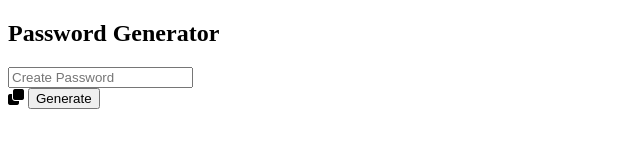
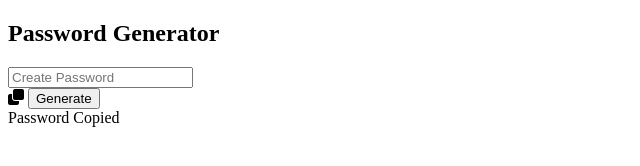
Before and after one commit to SuperGandhi/Pasword-generator, a plain HTML site: page index.html in a window 1280 px wide. Shown: the whole page, without its empty margins (0-640 px from the left). Drawn offline with Linux system fonts and the light colour scheme.

Commit message:
Complete

```diff
--- a/index.html
+++ b/index.html
@@ -18,7 +18,7 @@
         <i class="fa-solid fa-clone"></i>
         <button class="btn">Generate</button>
     </div>
-    <div class="alert-container"></div>
+    <div class="alert-container active">Password Copied</div>
 </body>
 <script src="index.js"></script>
 </html>
```
